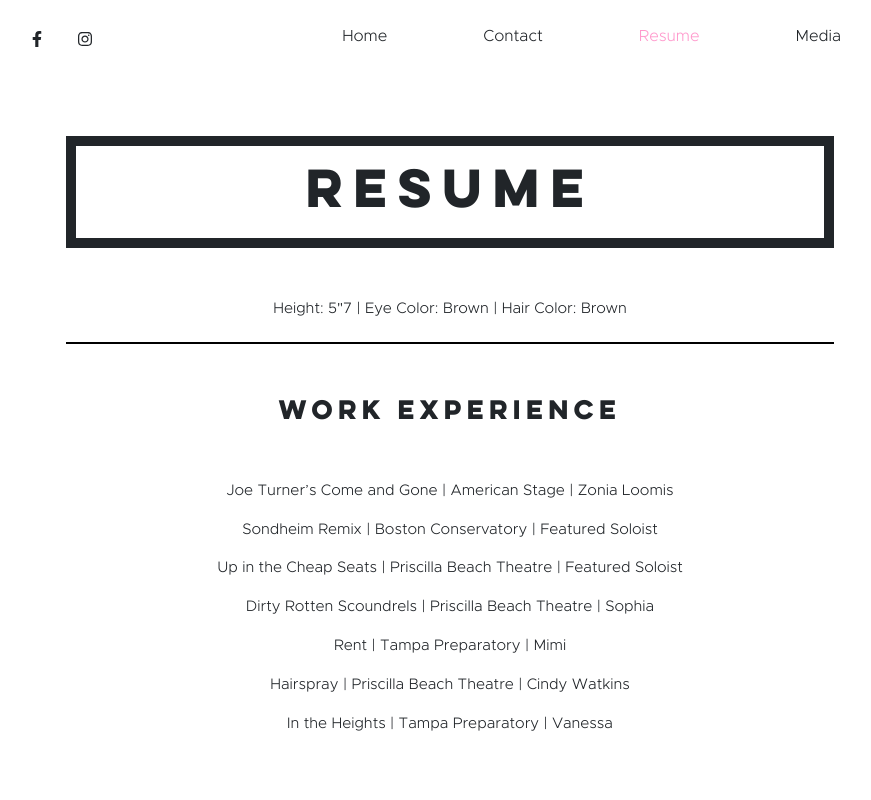
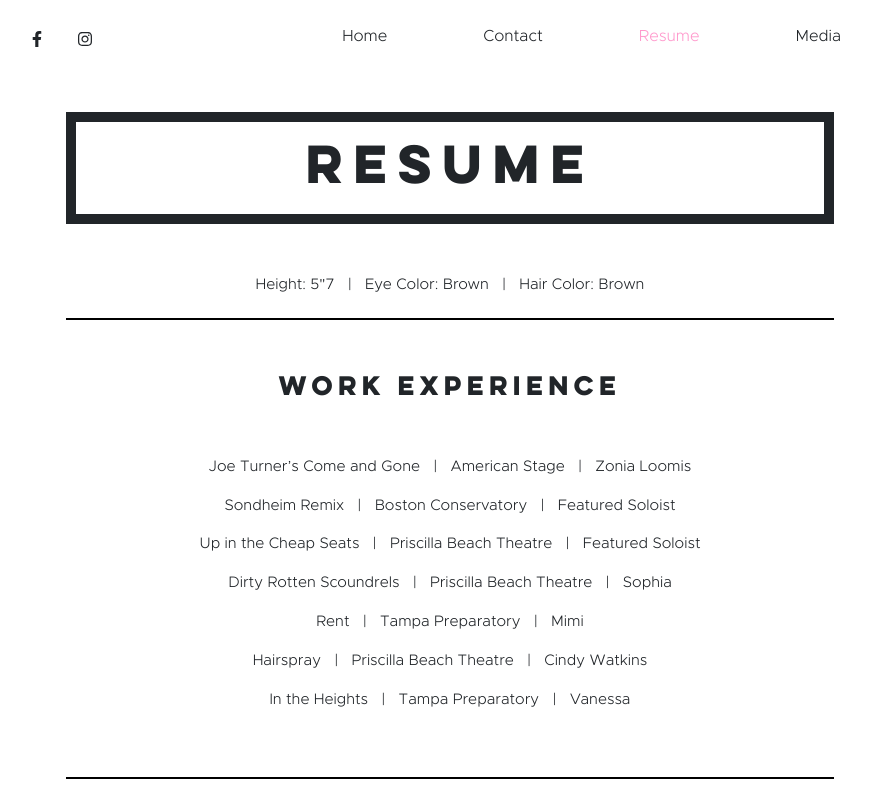
Before and after one commit to tylerhm/bea-portfolio, a React (Create React App) app: page /resume in a window 1280 px wide. Shown: the top 800 px of the page, without its empty margins (190-1061 px from the left). Built offline with nearby package versions, Linux system fonts and the light colour scheme.

Commit message:
Better spacing resume

```diff
--- a/src/App.scss
+++ b/src/App.scss
@@ -4,6 +4,7 @@
   --black: #212529;
 
   --nav-height: 72px;
+  --footer-height: 59.5px;
 }
 
 html {
--- a/src/components/Resume/BarGroup.js
+++ b/src/components/Resume/BarGroup.js
@@ -1,5 +1,5 @@
 const BarGroup = ({ data }) => {
-  return <p className='bar-group'>{data.join(' | ')}</p>
+  return <p className='bar-group'>{data.join('\u00A0\u00A0 | \u00A0\u00A0')}</p>
 }
 
 export default BarGroup
--- a/src/pages/Media.scss
+++ b/src/pages/Media.scss
@@ -3,11 +3,19 @@
   flex-direction: column;
   justify-content: center;
   align-items: center;
-  height: 100vh;
+  height: calc(100vh - var(--footer-height));
 
   .video {
     width: calc(3vw * 16);
     margin-left: calc(3vw * 16 / 2);
     height: calc(3vw * 9);
   }
+
+  @media (max-width: 1000px) {
+    .video {
+      width: 100vw;
+      height: calc(100vw / 16 * 9);
+      margin-left: 0;
+    }
+  }
 }
--- a/src/pages/Resume.scss
+++ b/src/pages/Resume.scss
@@ -12,7 +12,7 @@
     align-items: center;
     text-align: center;
     flex-wrap: wrap;
-    margin-top: calc(var(--nav-height) + 5vw);
+    margin-top: calc(var(--nav-height) + 40px);
   }
 
   @media (max-width: 768px) {
```
